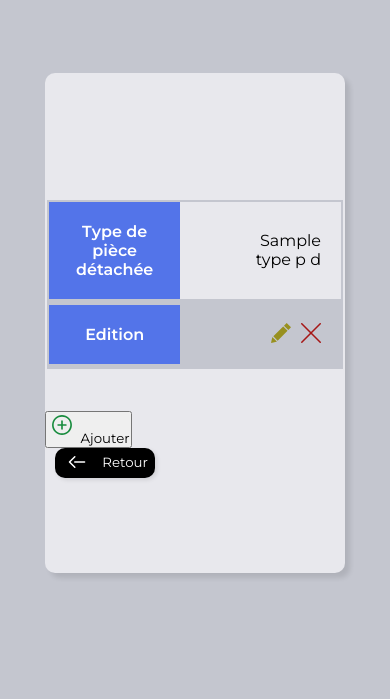
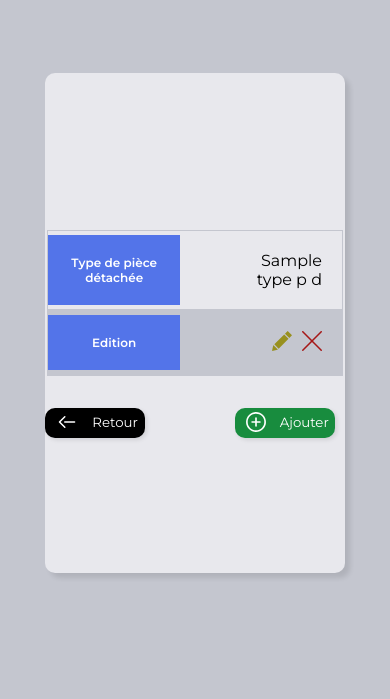
Before and after one commit to Stephanux/oural52, a Node server app: template views/listTypePiece.hbs in a window 390 px wide. Shown: the part 154-853 px from the top of the page. Run offline with Node 20, Linux system fonts and the light colour scheme; the template is opened without the code that fills it: most values are stand-ins (such as "Sample title", 1, 10 or a date in 2020); some libraries are stand-ins or nearby versions.

Commit message:
gestion du bouton add dans les vue avec tableaux

```diff
--- a/public/stylesheets/style.css
+++ b/public/stylesheets/style.css
@@ -174,7 +174,7 @@
   position: relative;
 }
 
-.back {
+.wrap .back {
   width: 100px;
   height: 30px;
   background: var(--text-color-black);
@@ -186,29 +186,189 @@
   padding: 2px;
   position: absolute;
   left: 10px;
-  bottom: -30px;
+  bottom: -20px;
 }
 
-.back div {
+.wrap .back div {
   display: flex;
   align-items: center;
   justify-content: space-around;
 }
 
-.back svg {
+.wrap .back svg {
   width: 30px;
   height: 30px;
   fill: var(--text-color-white);
 }
 
-.back span {
+.wrap .back span {
   margin-bottom: 5px;
   color: var(--text-color-white);
 }
 
-.back:hover{
+.wrap .back:hover{
   background: hsl(0, 0%, 13%);
   transform: translateX(-3px);
+  transition: .5s;
+}
+
+.wrapper .back {
+  width: 100px;
+  height: 30px;
+  background: var(--text-color-black);
+  border-radius: 10px;
+  cursor: pointer;
+  border: none;
+  box-shadow: 2px 2px 4px rgba(0, 0, 0, 0.1);
+  transition: .5s;
+  padding: 2px;
+  position: absolute;
+  left: 0;
+  bottom: -20px;
+}
+
+.wrapper .back div {
+  display: flex;
+  align-items: center;
+  justify-content: space-around;
+}
+
+.wrapper .back svg {
+  width: 30px;
+  height: 30px;
+  fill: var(--text-color-white);
+}
+
+.wrapper .back span {
+  margin-bottom: 5px;
+  color: var(--text-color-white);
+}
+
+.wrapper .back:hover{
+  background: hsl(0, 0%, 13%);
+  transform: translateX(-3px);
+  transition: .5s;
+}
+
+.container .back {
+  width: 100px;
+  height: 30px;
+  background: var(--text-color-black);
+  border-radius: 10px;
+  cursor: pointer;
+  border: none;
+  box-shadow: 2px 2px 4px rgba(0, 0, 0, 0.1);
+  transition: .5s;
+  padding: 2px;
+  position: absolute;
+  left: 3px;
+  bottom: 0;
+}
+
+.container .back div {
+  display: flex;
+  align-items: center;
+  justify-content: space-around;
+}
+
+.container .back svg {
+  width: 30px;
+  height: 30px;
+  fill: var(--text-color-white);
+}
+
+.container .back span {
+  margin-bottom: 5px;
+  color: var(--text-color-white);
+}
+
+.container .back:hover{
+  background: hsl(0, 0%, 13%);
+  transform: translateX(-3px);
+  transition: .5s;
+}
+
+/****add_btn****/
+
+.btn_add{
+  width: 100px;
+  height: 30px;
+  background: var(--add-color);
+  border-radius: 10px;
+  cursor: pointer;
+  border: none;
+  box-shadow: 2px 2px 4px rgba(0, 0, 0, 0.1);
+  transition: .5s;
+  padding: 2px;
+  position: absolute;
+  right: 10px;
+  bottom: -20px;
+}
+
+.btn_add div {
+  display: flex;
+  align-items: center;
+  justify-content: space-around;
+}
+
+.btn_add svg {
+  width: 30px;
+  height: 30px;
+  transition: 0.5s;
+  fill: var(--text-color-white);
+}
+
+.btn_add span {
+  margin-bottom: 5px;
+  color: var(--text-color-white);
+}
+
+.btn_add:hover{
+  background: hsl(140, 71%, 37%);
+  transform: translateX(3px);
+  transition: .5s;
+}
+
+/**scroll down**/
+
+.btn_down{
+  display: none;
+  width: 125px;
+  height: 30px;
+  background: var(--text-color-black);
+  border-radius: 10px;
+  cursor: pointer;
+  border: none;
+  box-shadow: 2px 2px 4px rgba(0, 0, 0, 0.1);
+  transition: .5s;
+  padding: 2px;
+  position: absolute;
+  right: 10px;
+  top: -40px;
+}
+
+.btn_down div {
+  display: flex;
+  align-items: center;
+  justify-content: space-around;
+}
+
+.btn_down svg {
+  width: 30px;
+  height: 30px;
+  transition: 0.5s;
+  transform: rotate(.75turn);
+  fill: var(--text-color-white);
+}
+
+.btn_down span {
+  margin-bottom: 5px;
+  color: var(--text-color-white);
+}
+
+.btn_down:hover{
+  background: hsl(0, 0%, 13%);
+  transform: translateY(3px);
   transition: .5s;
 }
 
@@ -343,6 +503,7 @@
   height: auto;
   margin: auto;
   margin-top: 15vh;
+  /* position: relative; */
   margin-bottom: 15vh;
   background-color: var(--container-bcg-color);
   border-radius: 10px;
@@ -527,18 +688,6 @@
   margin-top: 10px;
 }
 
-.add{
-  width: 30px;
-  height: 30px;
-  transition: 0.5s;
-  fill: var(--add-color);
-}
-
-.add:hover{
-  transform: translateY(-2px);
-  fill: hsl(140, 70%, 37%);
-}
-
 .edit{
   width: 20px;
   height: 20px;
@@ -645,7 +794,7 @@
   #stock td {
     display: block;
     text-align: right;
-    border: 2px solid var(--body-bcg-color);
+    border: 1px solid var(--body-bcg-color);
   }
 
   #stock td div {
@@ -687,6 +836,10 @@
 
   #stock tr:nth-child(even){
     background-color: transparent;
+  }
+
+  .btn_down{
+    display: block;
   }
 
 }
@@ -767,6 +920,10 @@
     width: 110px;
   }
 
+  .printResp {
+    font-size: 12px;
+  }
+
 }
 
 @media screen and (max-width: 420px) {
```
Also changed, not shown: public/js/stock.js (+56 -2 lines).
